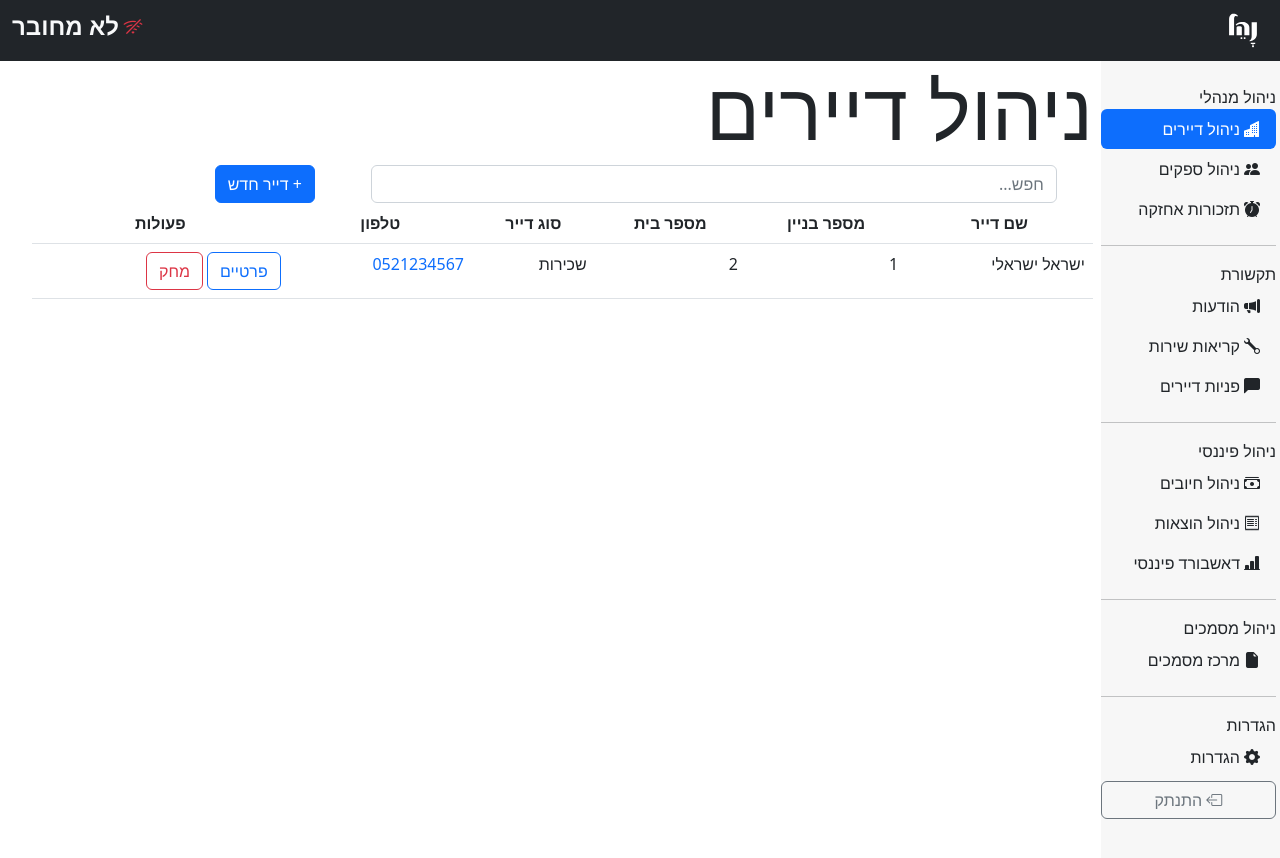
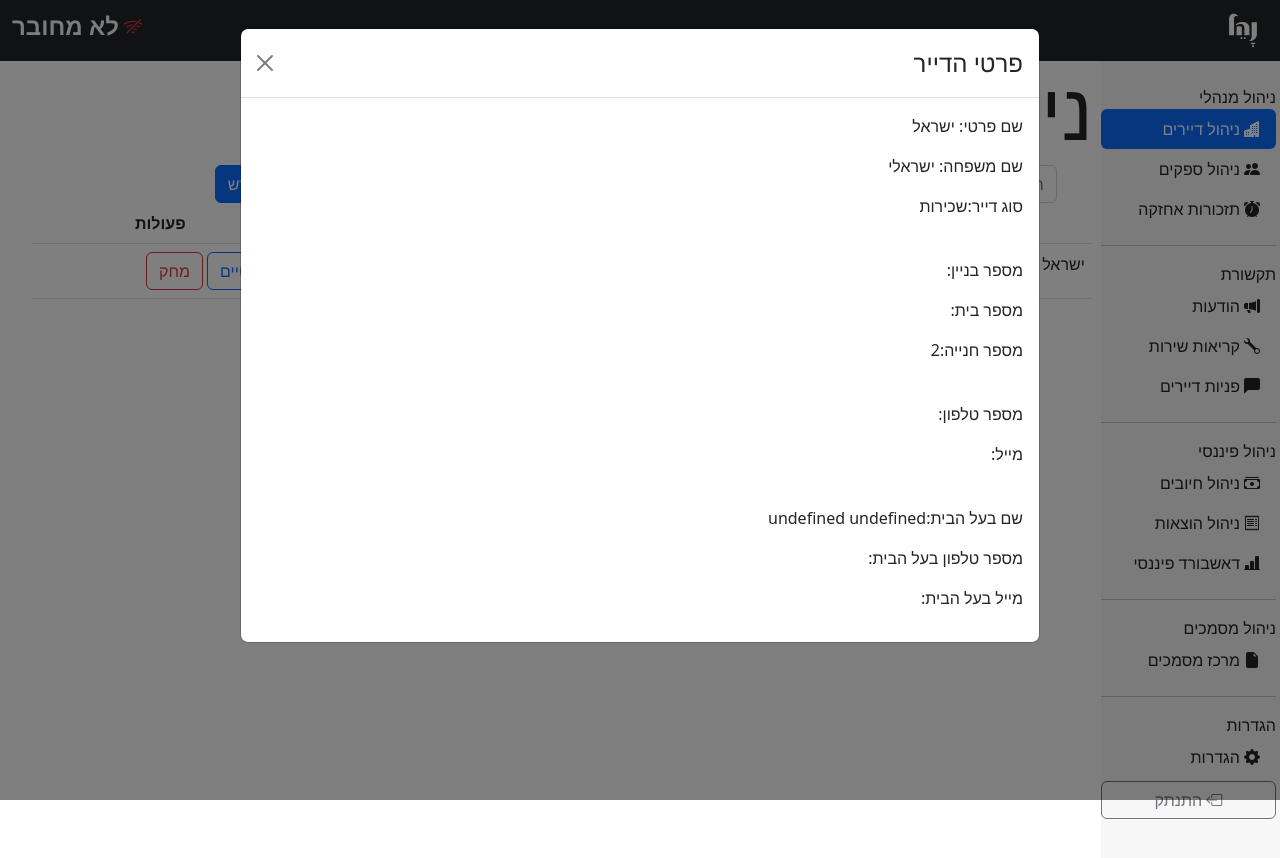
Before and after one commit to thesamirkhoury/HOA-Managment, a React (Create React App) app in the folder frontend/managers/: page /tenants in a window 1280 px wide. Both pictures are taken after a click on the button "פרטיים". Shown: the top 858 px of the page. Built offline with nearby package versions, Linux system fonts and the light colour scheme.

Commit message:
Tenant details Modal

```diff
--- /dev/null
+++ b/frontend/managers/src/components/modals/TenantDetails.jsx
@@ -0,0 +1,127 @@
+import React from "react";
+import { useModalsContext } from "../../hooks/useModalsContext";
+
+//bootstrap components
+import Modal from "react-bootstrap/Modal";
+import Button from "react-bootstrap/Button";
+
+function TenantDetails({ tenantData }) {
+  const { tenantDetails, dispatch } = useModalsContext();
+  return (
+    <Modal
+      show={tenantDetails}
+      fullscreen="lg-down"
+      size="lg"
+      onHide={() => dispatch({ type: "TENANT_DETAILS", payload: false })}
+    >
+      <Modal.Header closeButton>
+        <Modal.Title>פרטי הדייר</Modal.Title>
+      </Modal.Header>
+      <Modal.Body>
+        <p>
+          שם פרטי: <span>{tenantData ? tenantData.firstName : ""}</span>
+        </p>
+        <p>
+          שם משפחה: <span>{tenantData ? tenantData.lastName : ""}</span>
+        </p>
+        <p>
+          סוג דייר:
+          <span>{tenantData ? tenantData.tenantType : ""}</span>
+        </p>
+        <br />
+        <p>
+          מספר בניין:
+          <span>{tenantData ? tenantData.buildingNumber : ""}</span>
+        </p>
+        <p>
+          מספר בית:
+          <span>{tenantData ? tenantData.apartmentNumber : ""}</span>
+        </p>
+        <p>
+          מספר חנייה:
+          <span>{tenantData ? tenantData.parkingSpot : ""}</span>
+        </p>
+        <br />
+        <p>
+          מספר טלפון:
+          <span>
+            {tenantData ? (
+              <a
+                href={`tel:+972${tenantData.tenantPhoneNumber}`}
+                className="text-decoration-none"
+              >
+                {tenantData.tenantPhoneNumber}
+              </a>
+            ) : (
+              ""
+            )}
+          </span>
+        </p>
+        <p>
+          מייל:
+          <span>
+            {tenantData ? (
+              <a
+                href={`mailto:${tenantData.tenantEmail}`}
+                className="text-decoration-none"
+              >
+                {tenantData.tenantEmail}
+              </a>
+            ) : (
+              ""
+            )}
+          </span>
+        </p>
+        <br />
+        {/* only if the tenant is a renter display the owner's info */}
+        {tenantData
+          ? tenantData.tenantType === "שכירות" && (
+              <>
+                <p>
+                  שם בעל הבית:
+                  <span>
+                    {tenantData
+                      ? `${tenantData.ownerFirstName} ${tenantData.ownerLastName}`
+                      : ""}
+                  </span>
+                </p>
+
+                <p>
+                  מספר טלפון בעל הבית:
+                  <span>
+                    {tenantData ? (
+                      <a
+                        href={`tel:+972${tenantData.ownerPhoneNumber}`}
+                        className="text-decoration-none"
+                      >
+                        {tenantData.ownerPhoneNumber}
+                      </a>
+                    ) : (
+                      ""
+                    )}
+                  </span>
+                </p>
+                <p>
+                  מייל בעל הבית:
+                  <span>
+                    {tenantData ? (
+                      <a
+                        href={`mailto:${tenantData.ownerEmail}`}
+                        className="text-decoration-none"
+                      >
+                        {tenantData.ownerEmail}
+                      </a>
+                    ) : (
+                      ""
+                    )}
+                  </span>
+                </p>
+              </>
+            )
+          : ""}
+      </Modal.Body>
+    </Modal>
+  );
+}
+
+export default TenantDetails;
--- a/frontend/managers/src/pages/Tenants.jsx
+++ b/frontend/managers/src/pages/Tenants.jsx
@@ -1,4 +1,5 @@
 import React, { useState } from "react";
+import { useModalsContext } from "../hooks/useModalsContext";
 
 //bootstrap components
 import Form from "react-bootstrap/Form";
@@ -11,6 +12,9 @@ import Col from "react-bootstrap/Col";
 import TenantDetails from "../components/modals/TenantDetails";
 
 function Tenants() {
+  const { dispatch } = useModalsContext();
+  const [tenantData, setTenantData] = useState();
+
   return (
     <>
       {/* Page Name */}
@@ -58,6 +62,15 @@ function Tenants() {
               <Button
                 variant="outline-primary"
                 className="me-md-1 mb-1 mb-md-0"
+                onClick={() => {
+                  setTenantData({
+                    firstName: "ישראל",
+                    lastName: "ישראלי",
+                    tenantType: "שכירות",
+                    parkingSpot: "2",
+                  });
+                  dispatch({ type: "TENANT_DETAILS", payload: true });
+                }}
               >
                 פרטיים
               </Button>
@@ -66,6 +79,9 @@ function Tenants() {
           </tr>
         </tbody>
       </Table>
+
+      {/* //* Modals */}
+      <TenantDetails tenantData={tenantData} />
     </>
   );
 }
```
